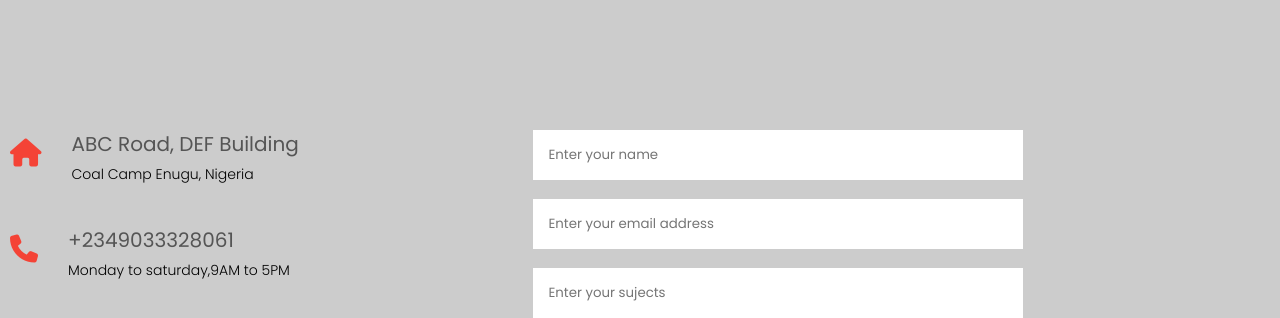
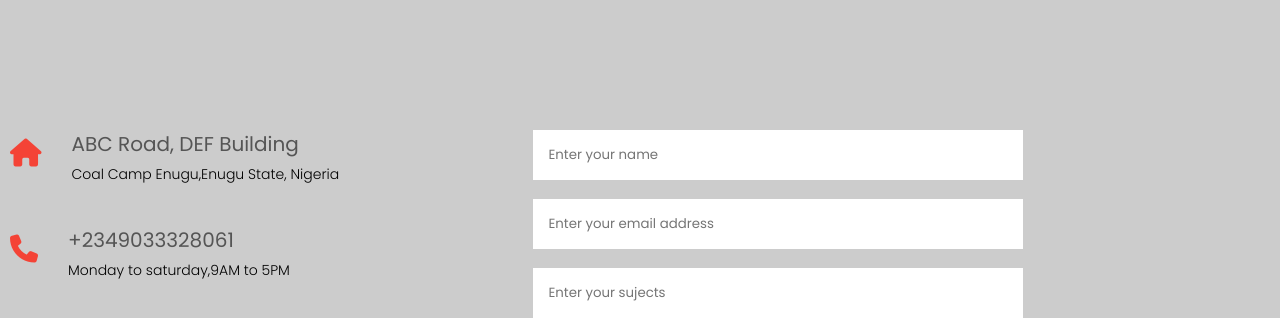
Before and after one commit to simonmichaelO/university, a plain HTML site: page contact.html in a window 1280 px wide. Shown: the part 939-1257 px from the top of the page. Drawn offline with Linux system fonts and the light colour scheme.

Commit message:
Update contact.html

```diff
--- a/contact.html
+++ b/contact.html
@@ -62,7 +62,7 @@
             <i class="fa fa-home"></i>
             <span>
               <h5>ABC Road, DEF Building</h5>
-              <p>Coal Camp Enugu, Nigeria</p>
+              <p>Coal Camp Enugu,Enugu State, Nigeria</p>
             </span>
           </div>
           <div>
```
